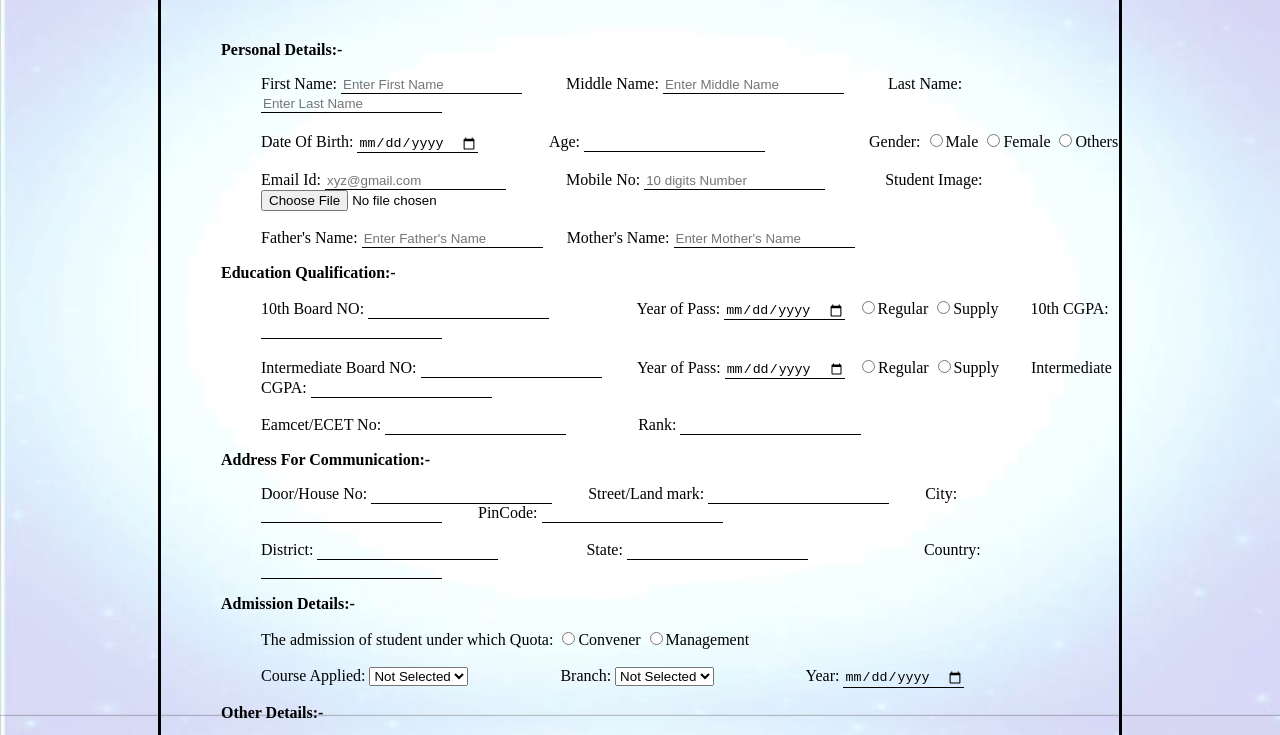
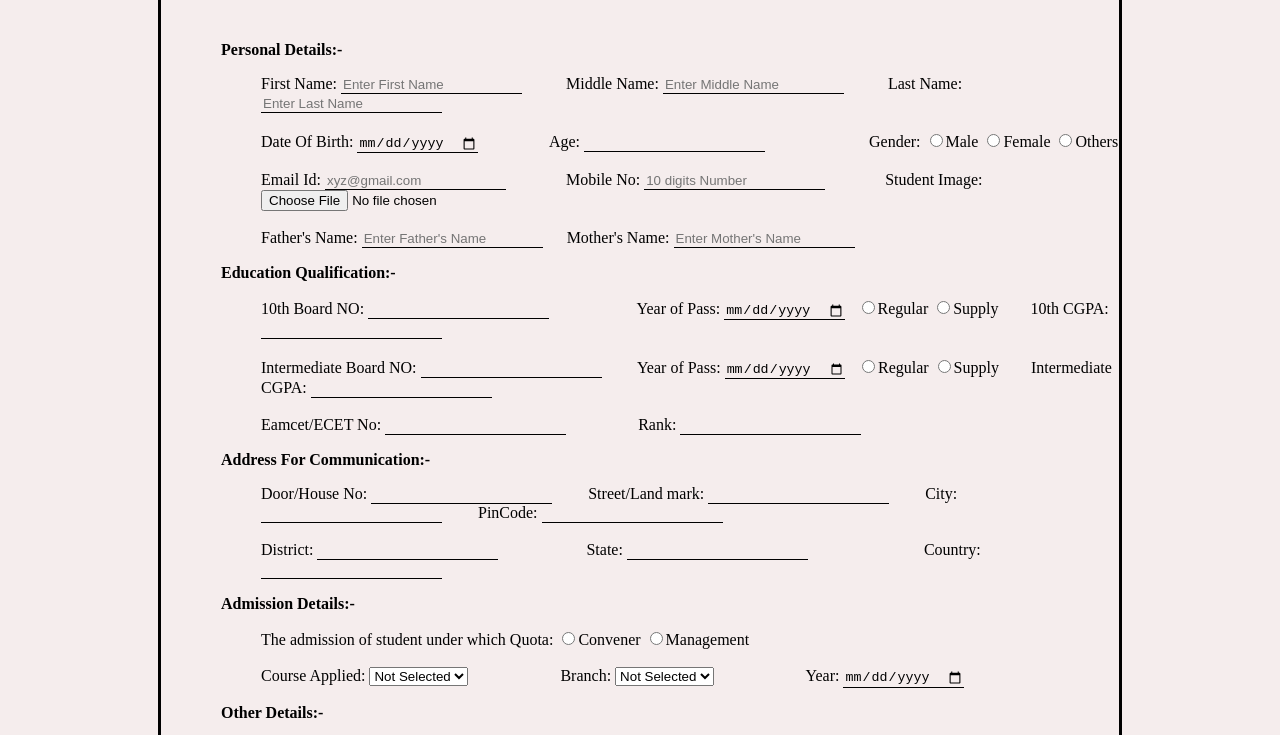
Before and after one commit to haswanthakula/Haswanth_Form, a plain HTML site: page index.html in a window 1280 px wide. Shown: the part 84-819 px from the top of the page. Drawn offline with Linux system fonts and the light colour scheme.

Commit message:
Update index.html

```diff
--- a/index.html
+++ b/index.html
@@ -6,9 +6,7 @@
     <title>Haswanth_Form</title>
     <link rel="stylesheet" href="styles.css">
 </head>
-<body style="background-image: url('img3.jpeg');
-background-attachment: fixed;
-background-size: 100% 100%;">
+<body bgcolor="F5EDED">
 
 <center>
     <div class="div1">
```
